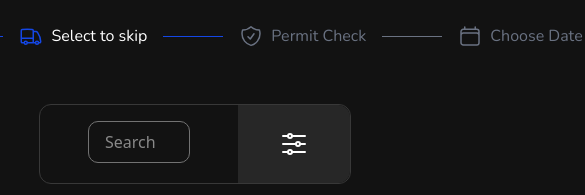
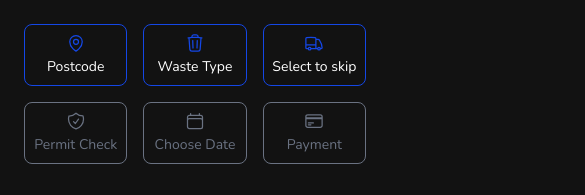
Before and after one commit to derian-cordoba/wewantwaste-coding-challenge-react, a React (Vite) app: page / in a window 390 px wide. Shown: the top 195 px of the page, 585 px wide, since content can reach past the window. Built offline with nearby package versions, Linux system fonts and the light colour scheme; no server answers; what i18next-intervalplural-postprocessor would draw is missing.

Commit message:
feat(shared): added header responsive

```diff
--- a/src/shared/components/Header.tsx
+++ b/src/shared/components/Header.tsx
@@ -16,35 +16,35 @@ import { Namespace } from "@/shared/utils/localization/namespaces";
 const routes: HeaderElement[] = [
   {
     localizedLabelKey: "postcode",
-    icon: <MapPinIcon className="h-6 w-6" />,
+    icon: <MapPinIcon className="h-5 w-5 md:w-6 lg:h-6" />,
     hasSeparator: true,
     isActive: true,
   },
   {
     localizedLabelKey: "waste.type",
-    icon: <TrashIcon className="h-6 w-6" />,
+    icon: <TrashIcon className="h-5 w-5 md:w-6 lg:h-6" />,
     hasSeparator: true,
     isActive: true,
   },
   {
     localizedLabelKey: "select.skip",
-    icon: <TruckIcon className="h-6 w-6" />,
+    icon: <TruckIcon className="h-5 w-5 md:w-6 lg:h-6" />,
     hasSeparator: true,
     isActive: true,
   },
   {
     localizedLabelKey: "permit.check",
-    icon: <ShieldCheckIcon className="h-6 w-6" />,
+    icon: <ShieldCheckIcon className="h-5 w-5 md:w-6 lg:h-6" />,
     hasSeparator: true,
   },
   {
     localizedLabelKey: "choose.date",
-    icon: <CalendarIcon className="h-6 w-6" />,
+    icon: <CalendarIcon className="h-5 w-5 md:w-6 lg:h-6" />,
     hasSeparator: true,
   },
   {
     localizedLabelKey: "payment",
-    icon: <CreditCardIcon className="h-6 w-6" />,
+    icon: <CreditCardIcon className="h-5 w-5 md:w-6 lg:h-6" />,
   },
 ];
 
@@ -53,13 +53,17 @@ export function Header(): React.ReactElement {
   const lastRouteIndex = routes.length - 1;
 
   return (
-    <header className="max-w-4/5 mx-auto flex justify-center items-center gap-x-4 py-6">
+    <header className="mx-auto grid grid-cols-3 justify-center items-center pt-6 gap-4 lg:flex xl:gap-x-5">
       {routes.map((route: HeaderElement, index: number) => (
-        <section className="w-full flex items-center gap-x-4">
+        <section
+          key={index}
+          className={`flex items-center border rounded-lg ${
+            route.isActive ? "border-blue-700" : "border-gray-500"
+          }  p-2 lg:border-none lg:p-0`}
+        >
           <a
-            key={index}
             href={route.route || "#"}
-            className="flex items-center whitespace-nowrap gap-x-2 cursor-pointer"
+            className="flex w-full items-center whitespace-nowrap gap-y-1 gap-x-2 cursor-pointer p-0 flex-col lg:flex-row lg:w-auto text-sm lg-text-base lg:not-last:pr-4 xl:not-last:pr-5"
           >
             <span
               className={route.isActive ? "text-blue-700" : "text-gray-500"}
@@ -77,7 +81,7 @@ export function Header(): React.ReactElement {
           {/* Render separator only if the route has a separator and it's not the last route */}
           {route.hasSeparator && index < lastRouteIndex && (
             <div
-              className={`w-15 h-px ${
+              className={`hidden h-px w-10 xl:w-12 lg:block ${
                 route.isActive ? "bg-blue-700" : "bg-gray-500"
               }`}
             />
--- a/src/shared/components/Layouts/PageLayout.tsx
+++ b/src/shared/components/Layouts/PageLayout.tsx
@@ -18,7 +18,7 @@ export function PageLayout({
   usePageTitle({ title, localizationKey });
 
   return (
-    <div className="w-4/5 mx-auto">
+    <div className="max-w-6xl mx-auto px-6">
       <Header />
       <main className="my-8 xl:my-11">{children}</main>
     </div>
```
